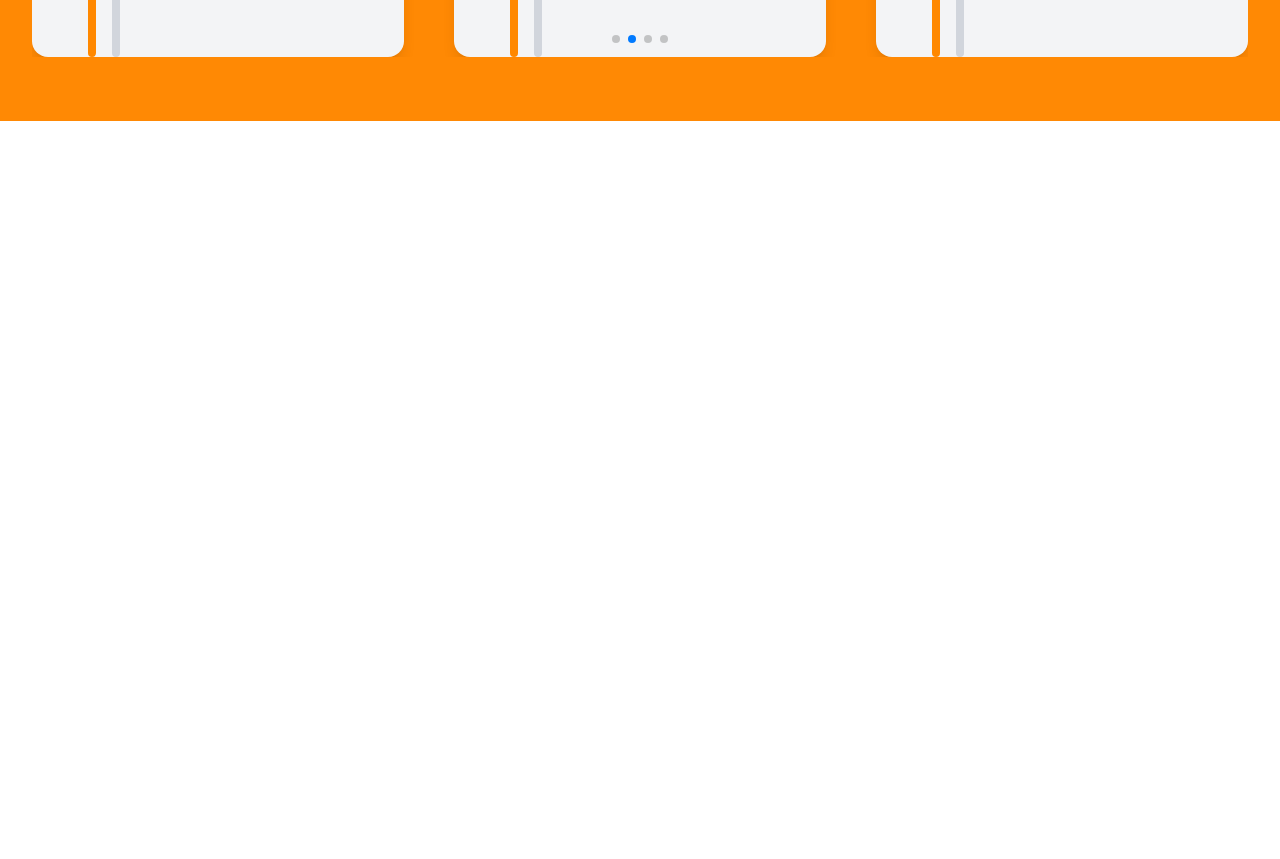
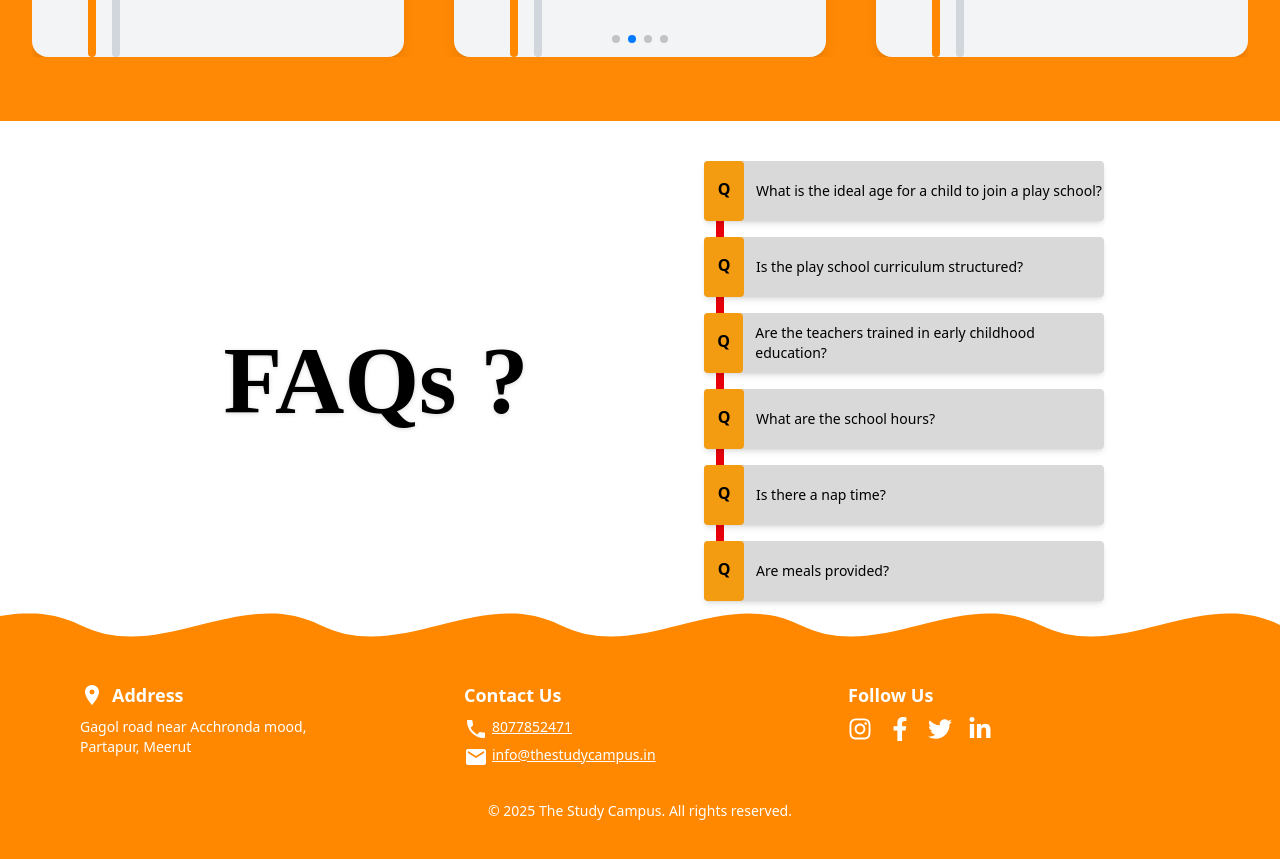
Before and after one commit to tech-saviour/thestudycampus, a Next.js app: page / in a window 1280 px wide. Shown: the part 2880-3739 px from the top of the page. Before the commit the page ends 3001 px from the top, so only its background shows below. Built offline with nearby package versions, Linux system fonts and the light colour scheme.

Commit message:
feat: Add FAQ and Footer components, update package dependencies, and enhance global styles

```diff
--- a/package.json
+++ b/package.json
@@ -10,10 +10,12 @@
   },
   "dependencies": {
     "@radix-ui/react-icons": "^1.3.2",
+    "clsx": "^2.1.1",
     "lucide-react": "^0.487.0",
     "next": "15.2.4",
     "react": "^19.0.0",
     "react-dom": "^19.0.0",
+    "react-icons": "^5.5.0",
     "swiper": "^11.2.6"
   },
   "devDependencies": {
--- a/src/app/globals.css
+++ b/src/app/globals.css
@@ -1,4 +1,5 @@
 @import "tailwindcss";
+/* @import url('https://fonts.googleapis.com/css2?family=Paprika&display=swap'); */
 
 .text-stroke-black {
     -webkit-text-stroke: 1px black;
@@ -15,3 +16,30 @@
 .text-shadow-lg {
     text-shadow: 3px 3px 6px rgba(0, 0, 0, 0.5);
   }
+
+  .perspective {
+    perspective: 1000px;
+  }
+  .transform-style-preserve-3d {
+    transform-style: preserve-3d;
+  }
+  .rotate-y-180 {
+    transform: rotateY(180deg);
+  }
+
+
+  .perspective {
+    perspective: 1000px;
+  }
+
+  .transform-style {
+    transform-style: preserve-3d;
+  }
+
+  .backface-hidden {
+    backface-visibility: hidden;
+  }
+
+  .rotate-y-180 {
+    transform: rotateY(180deg);
+  }
--- a/src/app/layout.tsx
+++ b/src/app/layout.tsx
@@ -2,6 +2,7 @@ import type { Metadata } from "next";
 import "./globals.css";
 import Navbar from "@/components/Navbar";
 import { Instrument_Sans, Baloo_Da_2, Pacifico } from 'next/font/google';
+import Footer from "@/components/Footer";
 
 
 const instrumental = Instrument_Sans({
@@ -40,6 +41,7 @@ export default function RootLayout({
       <body className="font-baloo">
       <Navbar/>
         {children}
+      <Footer/>
       </body>
     </html>
   );
--- a/src/app/page.tsx
+++ b/src/app/page.tsx
@@ -1,4 +1,5 @@
 import AboutUsSection from "@/components/AboutUsSection";
+import FAQ from "@/components/FAQ";
 import ImageSlider from "@/components/ImageSlider";
 import ParentsTestimonials from "@/components/ParentsTestimonials";
 import PreschoolPrograms from "@/components/PreschoolPrograms";
@@ -13,6 +14,7 @@ export default function Home() {
       <PreschoolPrograms/>
       <USPsSection/>
       <ParentsTestimonials/>
+      <FAQ/>
     </div>
   );
 }
--- /dev/null
+++ b/src/components/FAQ.tsx
@@ -0,0 +1,53 @@
+'use client';
+import React, { useState } from 'react';
+
+const faqs = [
+  { question: 'What is the ideal age for a child to join a play school?', answer: 'The ideal age is between 1.5 to 2.5 years.' },
+  { question: 'Is the play school curriculum structured?', answer: 'Yes, it follows a flexible and engaging structure.' },
+  { question: 'Are the teachers trained in early childhood education?', answer: 'Yes, all staff are certified in early childhood care.' },
+  { question: 'What are the school hours?', answer: 'School hours are from 9:00 AM to 12:30 PM.' },
+  { question: 'Is there a nap time?', answer: 'Yes, nap time is included for younger age groups.' },
+  { question: 'Are meals provided?', answer: 'We provide healthy snacks but not full meals.' },
+
+];
+
+export default function FAQSection() {
+  const [flipped, setFlipped] = useState<number | null>(null);
+
+  return (
+    <section className="flex items-center justify-center flex-col lg:flex-row  gap-8 px-6 py-10">
+      <h2 className="text-5xl lg:text-8xl text-center font-bold text-black drop-shadow-sm font-[Paprika] lg:w-1/2 ">
+        FAQs ?
+      </h2>
+      <div className="hidden lg:block h-[430px] w-[8px] bg-red-600 rounded-sm"></div>
+
+      <div className="flex items-center lg:-ml-40 flex-col gap-4 w-full lg:w-1/2">
+        {faqs.map((faq, index) => (
+          <div
+            key={index}
+            className="w-full max-w-[400px] h-[60px] perspective cursor-pointer"
+            onClick={() => setFlipped(flipped === index ? null : index)}
+          >
+            <div
+              className={`relative w-full h-full transition-transform duration-700 transform-style preserve-3d ${
+                flipped === index ? 'rotate-y-180' : ''
+              }`}
+            >
+              {/* Front */}
+              <div className="absolute inset-0 bg-[#d9d9d9] flex items-center gap-3 rounded shadow-md backface-hidden ">
+                <span className="bg-[#f39c12] h-full pt-4 text-black font-bold w-10 text-center rounded">Q</span>
+                <p className="text-sm text-black">{faq.question}</p>
+              </div>
+
+              {/* Back */}
+              <div className="absolute inset-0 bg-[#d9d9d9] flex items-center justify-between  rounded shadow-md rotate-y-180 backface-hidden">
+                <p className="text-sm text-black">{faq.answer}</p>
+                <span className="bg-[#f39c12] text-black h-full pt-4 font-bold w-10 text-center rounded">A</span>
+              </div>
+            </div>
+          </div>
+        ))}
+      </div>
+    </section>
+  );
+}
--- /dev/null
+++ b/src/components/Footer.tsx
@@ -0,0 +1,90 @@
+'use client';
+
+import Link from 'next/link';
+import { FaInstagram, FaFacebookF, FaTwitter, FaLinkedinIn } from 'react-icons/fa';
+import { MdLocationOn, MdPhone, MdEmail } from 'react-icons/md';
+
+export default function Footer() {
+  return (
+    <footer className="relative bg-[#ff8800] text-white ">
+      {/* Wavy SVG at the top */}
+      <div className="absolute -top-16 left-0 w-full overflow-hidden leading-none rotate-180">
+        <svg
+          viewBox="0 0 1200 100"
+          preserveAspectRatio="none"
+          className="w-full h-18 sm:h-20"
+        >
+          <path
+            d="M0,40
+               C75,90 150,-10 225,40
+               C300,90 375,-10 450,40
+               C525,90 600,-10 675,40
+               C750,90 825,-10 900,40
+               C975,90 1050,-10 1125,40
+               C1200,90 1275,-10 1350,40
+               L1200,0
+               L0,0
+               Z"
+            fill="#ff8800"
+          />
+        </svg>
+      </div>
+
+      {/* Footer content */}
+      <div className=" mx-auto px-20 py-10">
+        <div className="grid grid-cols-1 md:grid-cols-3 gap-8">
+          {/* Address Section */}
+          <div>
+            <h3 className="text-lg font-bold flex items-center gap-2">
+              <MdLocationOn size={24} />
+              Address
+            </h3>
+            <p className="mt-2 text-sm">
+              Gagol road near Acchronda mood, <br />
+              Partapur, Meerut
+            </p>
+          </div>
+
+          {/* Contact Section */}
+          <div>
+            <h3 className="text-lg font-bold flex items-center gap-2">
+
+              Contact Us
+            </h3>
+            <p className="mt-2 text-sm">
+               <a href="tel:8077852471" className="underline flex gap-1"> <MdPhone size={24} />8077852471</a>
+            </p>
+            <p className="mt-1 text-sm">
+
+               <a href="mailto:info@thestudycampus.in" className="underline flex gap-1"><MdEmail size={24} /> info@thestudycampus.in</a>
+            </p>
+          </div>
+
+          {/* Social Media Section */}
+          <div>
+            <h3 className="text-lg font-bold">Follow Us</h3>
+            <div className="flex mt-2 space-x-4">
+              <Link href="https://www.instagram.com" aria-label="Instagram">
+                <FaInstagram size={24} />
+              </Link>
+              <Link href="https://www.facebook.com" aria-label="Facebook">
+                <FaFacebookF size={24} />
+              </Link>
+              <Link href="https://www.twitter.com" aria-label="Twitter">
+                <FaTwitter size={24} />
+              </Link>
+              <Link href="https://www.linkedin.com" aria-label="LinkedIn">
+                <FaLinkedinIn size={24} />
+              </Link>
+            </div>
+          </div>
+        </div>
+
+        {/* Copyright Section */}
+        <div className="mt-8 text-center text-sm">
+          &copy; {new Date().getFullYear()} The Study Campus. All rights reserved.
+        </div>
+      </div>
+    </footer>
+  );
+}
```
Also changed, not shown: 1 other file (tests, documents, lock files or other folders).
